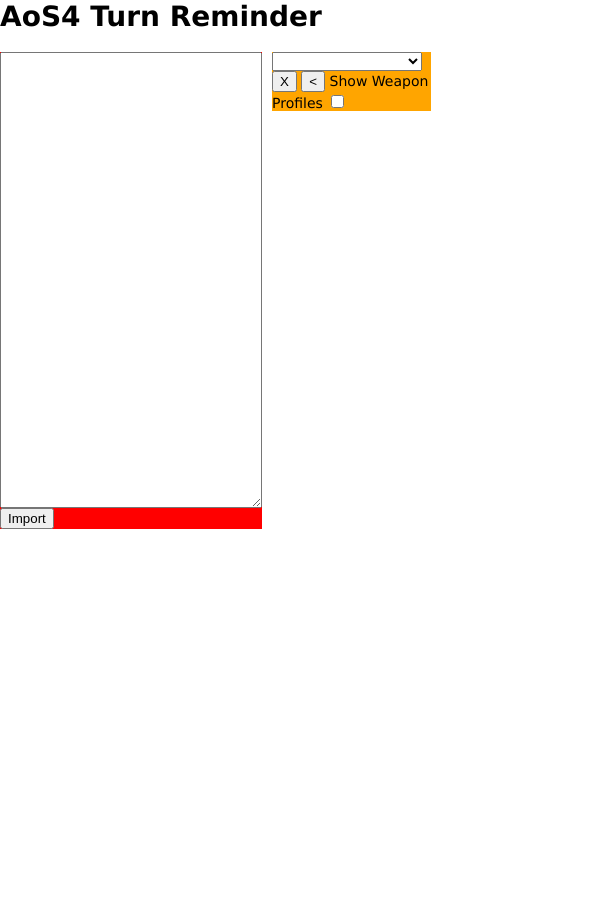
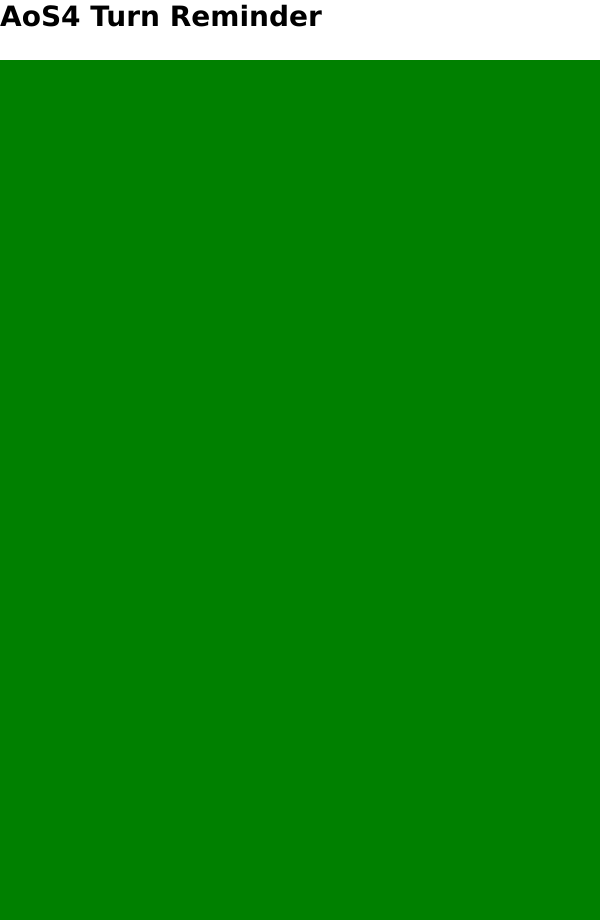
Before and after one commit to JoshuaLawrence/JoshuaLawrence.github.io, a PHP site: page / in a window 600 px wide. Run offline with PHP 8.4, Linux system fonts and the light colour scheme; lists and menus that the app fills with data are empty.

Commit message:
added a page container class and a page button div

```diff
--- a/css/style.css
+++ b/css/style.css
@@ -9,29 +9,41 @@ body {
     overflow-y: hidden;
     overflow-x: hidden;
   }
-  #container{
+  #container {
     display: block;
+    position: relative;
+  }
+  .pageContainer {
+    position: fixed;
+    top: 10vw;
+    width: 100%;
+    height: 100%;
   }
   #importDiv {
-    width: 100%;
-    height: 100%;
     background-color: red;
   }
   #unitContainer {
-    width: 100%;
-    height: 100%;
     background-color: green;
   }
   #phaseContainer {
-    width: 100%;
-    height: 100%;
     background-color: orange;
+  }
+  #PageButton {
+    width: 50px;
+    height: 50px;
+    position: absolute;
+    top: calc(50% - 25px);
+    left: -25;
+    background-color: yellow;
   }
 }
 @media only screen and (min-width: 600px) {
   #container{
     display: flex;
     gap: 10px;
+  }
+  #PageButton {
+    display: none;
   }
 }
 
--- a/index.html
+++ b/index.html
@@ -9,13 +9,13 @@
 <body>
     <h1>AoS4 Turn Reminder</h1>
     <div id="container">
-        <div id="importDiv">
+        <div id="importDiv" class="pageContainer">
             <textarea id="ListImport" cols="30" rows="30">
             </textarea>
             <br>
             <input type="button" value="Import" onclick="importArmyList();"/>
         </div>
-        <div id="phaseContainer">
+        <div id="phaseContainer" class="pageContainer">
             <select id="listSel" style="width:150px;" onchange="loadList(this.value);">
             </select>
             <input type="button" value="X" onclick="removeSelectedList();" title="Delete selected list"/>
@@ -29,8 +29,11 @@
             <div id="phaseView">
             </div>
         </div>
-        <div id="unitContainer">
+        <div id="unitContainer" class="pageContainer">
 
         </div>
     </div>
+    <div id="PageButton">
+
+    </div>
 </body>
```
